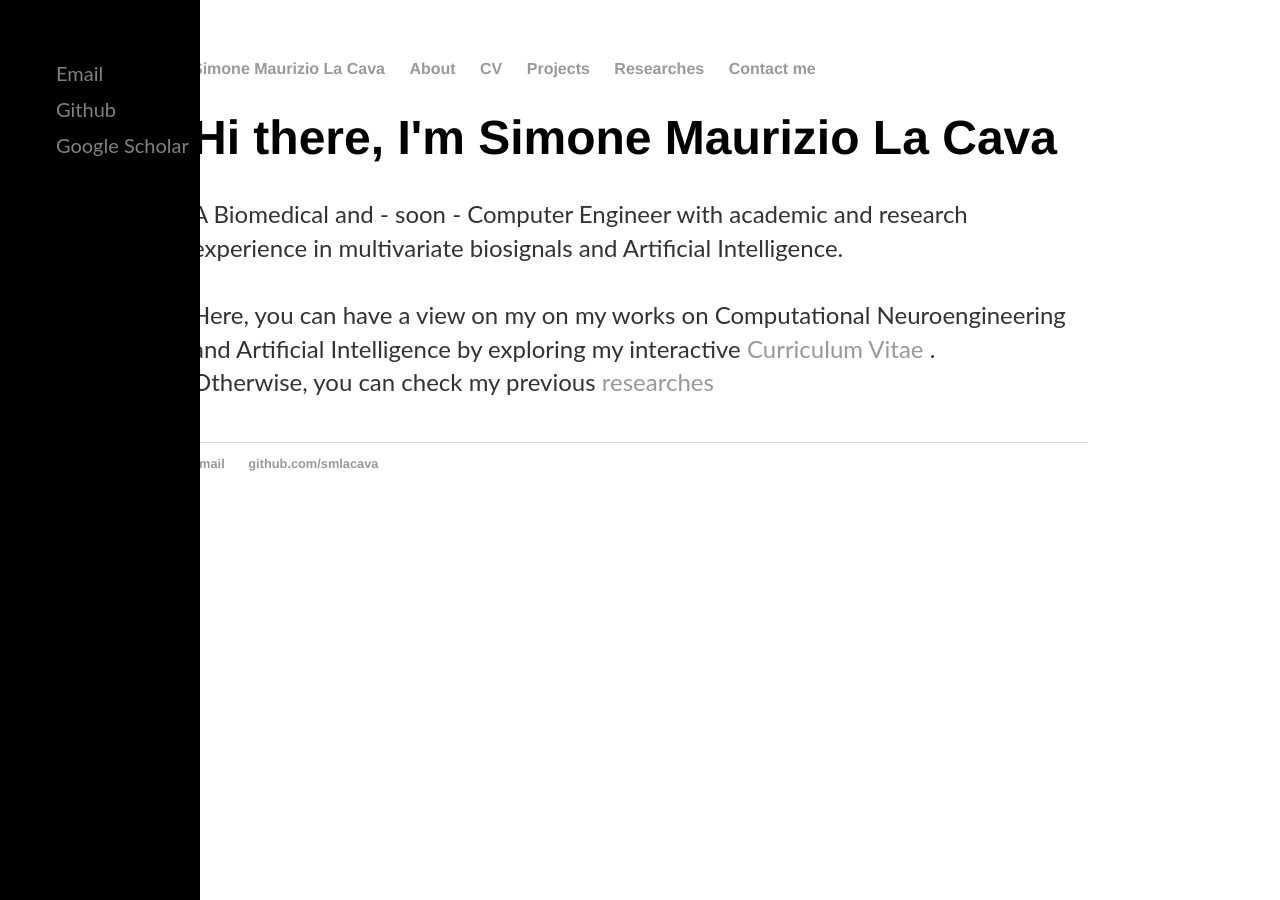
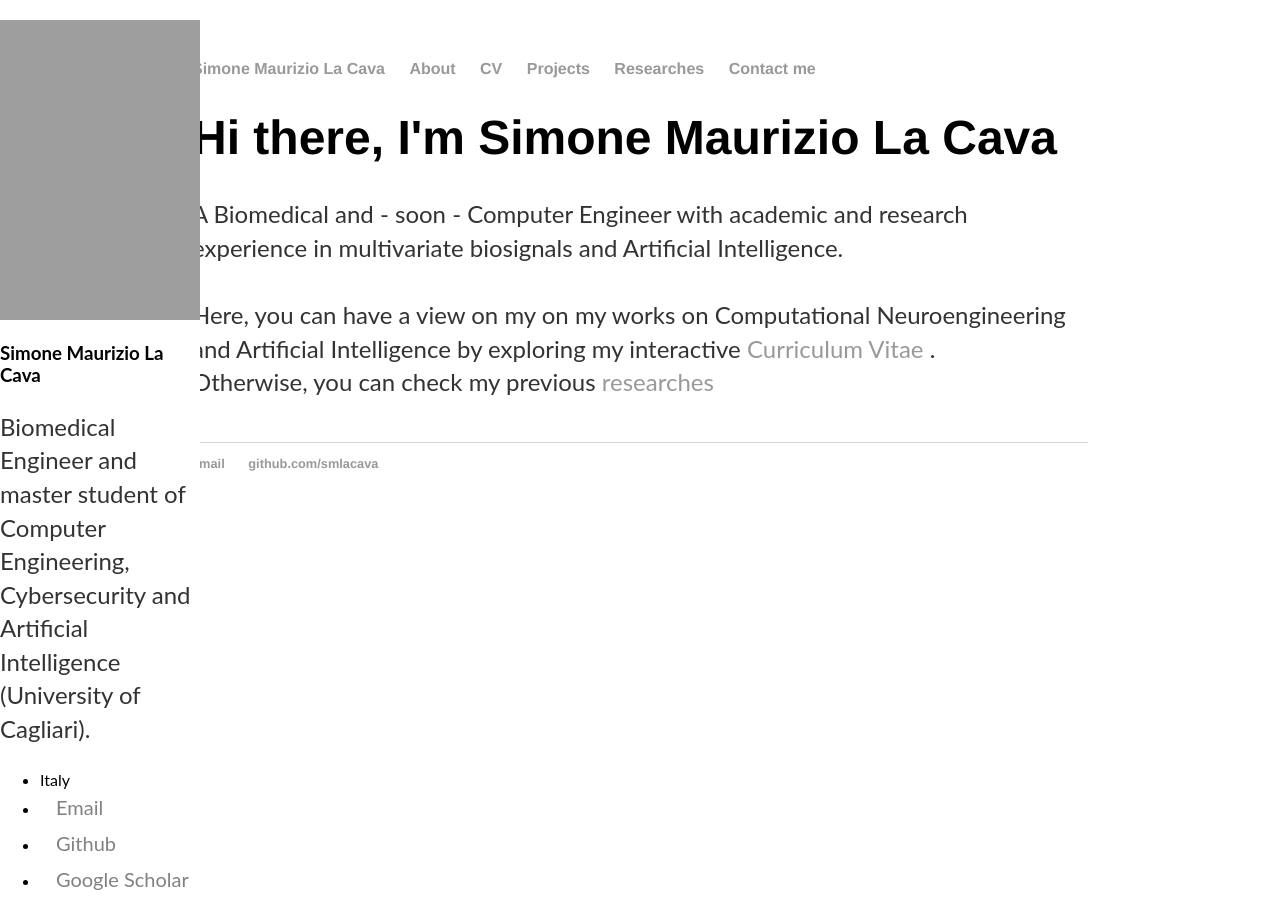
Before and after one commit to smlacava/smlacava.github.io, a Jekyll site: the page built from index.html, in a window 1280 px wide. Built offline with Jekyll 4.4.1, drawn with Linux system fonts in a browser that asks for light colours.

Commit message:
Update default.html

```diff
--- a/_layouts/default.html
+++ b/_layouts/default.html
@@ -18,7 +18,7 @@
   			z-index: 1;
   			top: 0;
   			left: 0;
-  			background-color: #000;
+  			background-color: #ffffff;
   			overflow-x: hidden;
   			padding-top: 20px;
 		}
@@ -51,6 +51,12 @@
 		</head>
 		<body>
 			<div class="sidenav">
+				<div class="author__avatar">
+					<img src="https://smlacava.github.io/images/SMLC_profile.jpg" class="author__avatar" alt="Simone Maurizio La Cava">
+				</div>
+				<div class="author__content">
+					<h3 class="author__name">Simone Maurizio La Cava</h3>
+					<p class="author__bio">Biomedical Engineer and master student of Computer Engineering, Cybersecurity and Artificial Intelligence (University of Cagliari).</p></div>
 				<ul class="author__urls social-icons">
 					<li><i class="fa fa-fw fa-map-marker" aria-hidden="true"></i> Italy</li>
 					<li><a href="mailto:simonemaurizio.lacava@gmail.com"><i class="fa fa-fw fa-envelope-square" aria-hidden="true"></i> Email</a></li>
```
